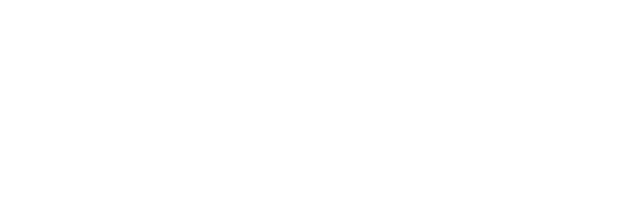
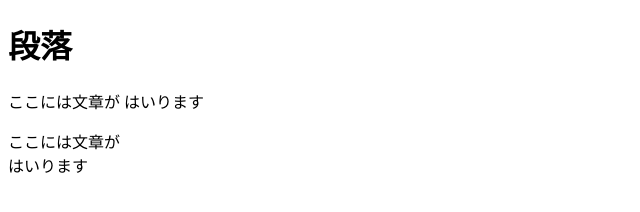
Before and after one commit to Shirayaki/html_sample_02, a plain HTML site: page index.html in a window 1280 px wide. Shown: the whole page, without its empty margins (0-640 px from the left). Drawn offline with Linux system fonts and the light colour scheme.

Commit message:
Add files via upload

```diff
--- a/index.html
+++ b/index.html
@@ -7,6 +7,9 @@
     <title>Document</title>
 </head>
 <body>
-
+    <h1>段落</h1>
+    <p>ここには文章が
+    はいります</p>
+    <p>ここには文章が<br>はいります</p>
 </body>
 </html>
```
